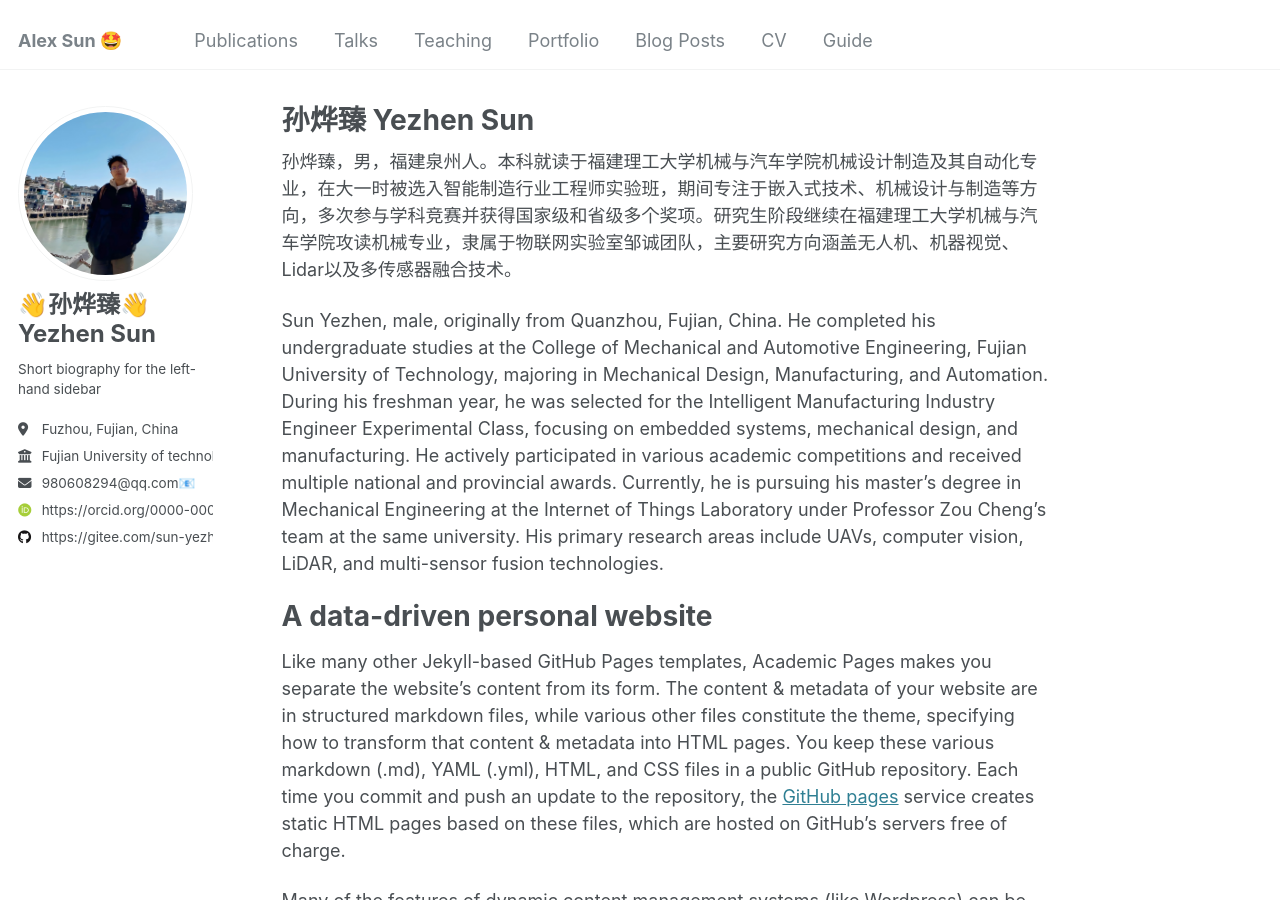
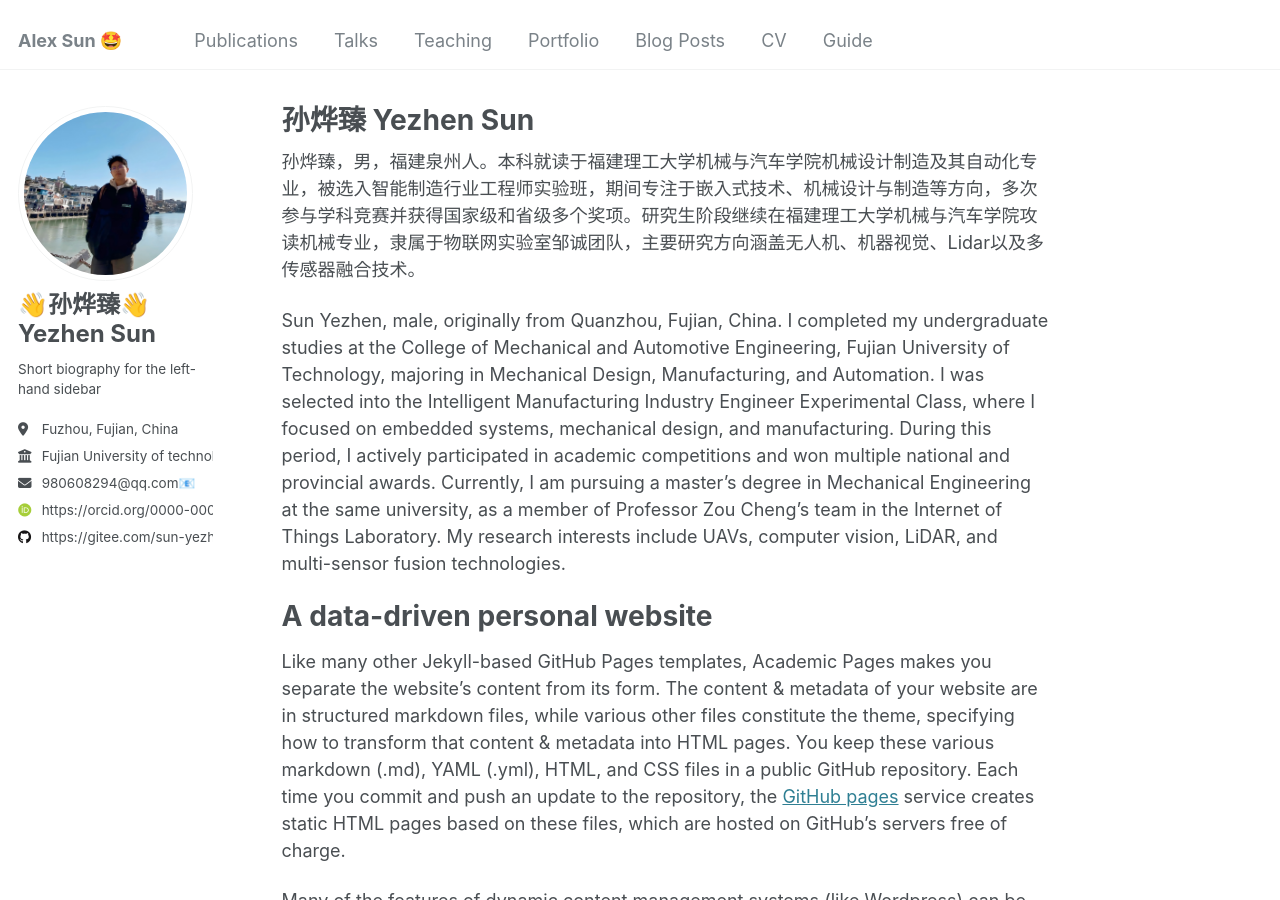
Before and after one commit to yuyuasd/yuyuasd.github.io, a Jekyll site: the page built from _pages/about.md, in a window 1280 px wide and 900 px high. Built offline with Jekyll 4.4.1, drawn with Linux system fonts in a browser that asks for light colours; some web fonts are replaced.

Commit message:
update: refine author biography for clarity and consistency

```diff
--- a/_pages/about.md
+++ b/_pages/about.md
@@ -6,9 +6,9 @@ redirect_from:
   - /about/
   - /about.html
 ---
-孙烨臻，男，福建泉州人。本科就读于福建理工大学机械与汽车学院机械设计制造及其自动化专业，在大一时被选入智能制造行业工程师实验班，期间专注于嵌入式技术、机械设计与制造等方向，多次参与学科竞赛并获得国家级和省级多个奖项。研究生阶段继续在福建理工大学机械与汽车学院攻读机械专业，隶属于物联网实验室邹诚团队，主要研究方向涵盖无人机、机器视觉、Lidar以及多传感器融合技术。
+孙烨臻，男，福建泉州人。本科就读于福建理工大学机械与汽车学院机械设计制造及其自动化专业，被选入智能制造行业工程师实验班，期间专注于嵌入式技术、机械设计与制造等方向，多次参与学科竞赛并获得国家级和省级多个奖项。研究生阶段继续在福建理工大学机械与汽车学院攻读机械专业，隶属于物联网实验室邹诚团队，主要研究方向涵盖无人机、机器视觉、Lidar以及多传感器融合技术。
 
-Sun Yezhen, male, originally from Quanzhou, Fujian, China. He completed his undergraduate studies at the College of Mechanical and Automotive Engineering, Fujian University of Technology, majoring in Mechanical Design, Manufacturing, and Automation. During his freshman year, he was selected for the Intelligent Manufacturing Industry Engineer Experimental Class, focusing on embedded systems, mechanical design, and manufacturing. He actively participated in various academic competitions and received multiple national and provincial awards. Currently, he is pursuing his master's degree in Mechanical Engineering at the Internet of Things Laboratory under Professor Zou Cheng’s team at the same university. His primary research areas include UAVs, computer vision, LiDAR, and multi-sensor fusion technologies.
+Sun Yezhen, male, originally from Quanzhou, Fujian, China. I completed my undergraduate studies at the College of Mechanical and Automotive Engineering, Fujian University of Technology, majoring in Mechanical Design, Manufacturing, and Automation. I was selected into the Intelligent Manufacturing Industry Engineer Experimental Class, where I focused on embedded systems, mechanical design, and manufacturing. During this period, I actively participated in academic competitions and won multiple national and provincial awards. Currently, I am pursuing a master’s degree in Mechanical Engineering at the same university, as a member of Professor Zou Cheng's team in the Internet of Things Laboratory. My research interests include UAVs, computer vision, LiDAR, and multi-sensor fusion technologies.
 
 A data-driven personal website
 ======
```
